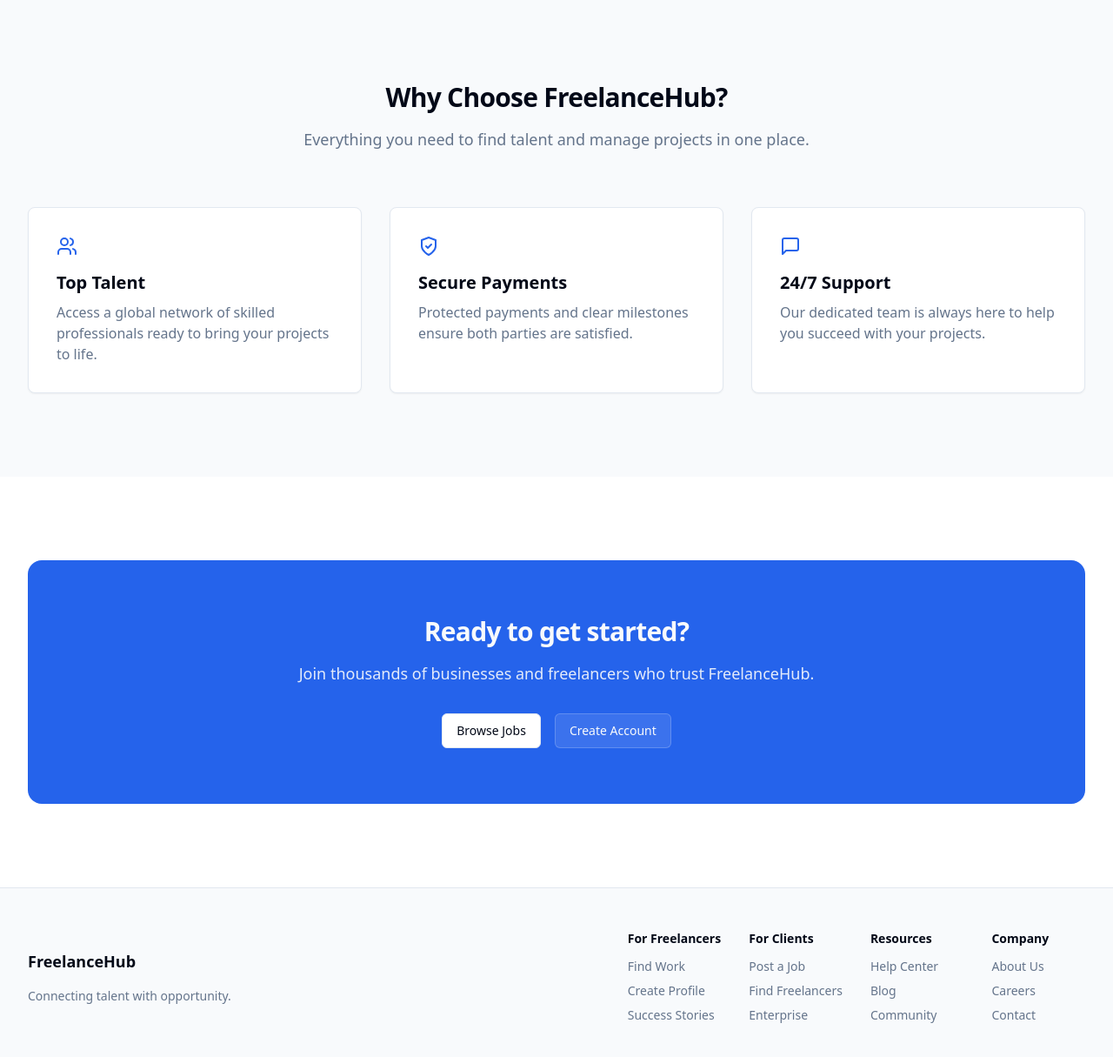
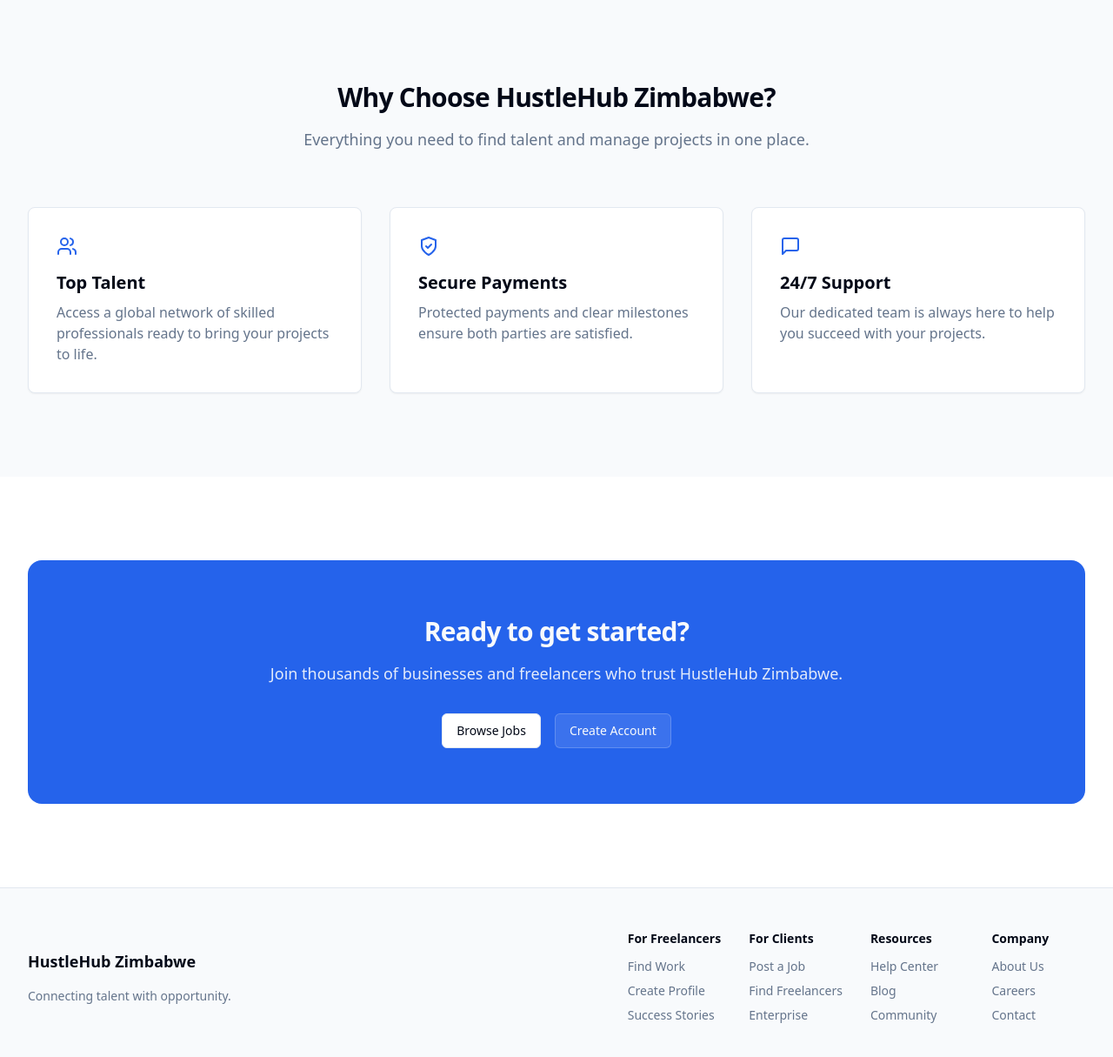
Before and after one commit to Mkayzw/ZimServe, a website: page index.html in a window 1280 px wide. Shown: the part 563-1778 px from the top of the page at 87% size. Drawn offline with Linux system fonts and the light colour scheme.

Commit message:
feat: update UI and add favicon generator
- Add favicon generator tool and SVG assets
- Enhance dashboard layout and stats display
- Improve navigation and profile sections
- Update job listings and messaging interface
- Implement responsive design improvements

```diff
--- a/index.html
+++ b/index.html
@@ -3,7 +3,7 @@
 <head>
     <meta charset="UTF-8">
     <meta name="viewport" content="width=device-width, initial-scale=1.0">
-    <title>FreelanceHub - Find Top Freelancers & Projects</title>
+    <title>HustleHub Zimbabwe - Find Top Freelancers & Projects</title>
     <!-- Favicons -->
     <link rel="icon" type="image/svg+xml" href="favicon/favicon.svg">
     <link rel="icon" type="image/x-icon" href="favicon/favicon.ico">
@@ -63,7 +63,7 @@
         <section class="py-24 bg-muted/50">
             <div class="container">
                 <div class="text-center mb-16">
-                    <h2 class="text-3xl font-bold tracking-tight mb-4">Why Choose FreelanceHub?</h2>
+                    <h2 class="text-3xl font-bold tracking-tight mb-4">Why Choose HustleHub Zimbabwe?</h2>
                     <p class="text-lg text-muted-foreground">Everything you need to find talent and manage projects in one place.</p>
                 </div>
                 <div class="grid md:grid-cols-3 gap-8">
@@ -97,7 +97,7 @@
             <div class="container">
                 <div class="rounded-2xl bg-primary px-8 py-16 text-center">
                     <h2 class="text-3xl font-bold tracking-tight text-primary-foreground mb-4">Ready to get started?</h2>
-                    <p class="text-lg text-primary-foreground/90 mb-8">Join thousands of businesses and freelancers who trust FreelanceHub.</p>
+                    <p class="text-lg text-primary-foreground/90 mb-8">Join thousands of businesses and freelancers who trust HustleHub Zimbabwe.</p>
                     <div class="flex flex-col sm:flex-row gap-4 justify-center">
                         <a href="jobs.html" class="btn-secondary bg-white hover:bg-white/90">Browse Jobs</a>
                         <a href="auth/signup.html" class="btn-secondary bg-primary-foreground/10 hover:bg-primary-foreground/20 text-primary-foreground border-primary-foreground/20">Create Account</a>
@@ -110,7 +110,7 @@
     <footer class="footer">
         <div class="footer-content">
             <div class="space-y-4">
-                <h3 class="text-lg font-semibold">FreelanceHub</h3>
+                <h3 class="text-lg font-semibold">HustleHub Zimbabwe</h3>
                 <p class="text-sm text-muted-foreground">Connecting talent with opportunity.</p>
             </div>
             <div class="grid grid-cols-2 md:grid-cols-4 gap-8">
--- a/js/main.js
+++ b/js/main.js
@@ -1,4 +1,4 @@
-// Main JavaScript file for FreelanceHub
+// Main JavaScript file for HustleHub Zimbabwe
 
 // Handle mobile navigation
 document.addEventListener('DOMContentLoaded', () => {
```
Also changed, not shown: apply.html (+1 -1 lines), dashboard.html (+2 -2 lines), favicon/generate.html (+2 -2 lines), jobs.html (+2 -2 lines), messages.html (+1 -1 lines), profile.html (+2 -2 lines), favicon/favicon.svg.
